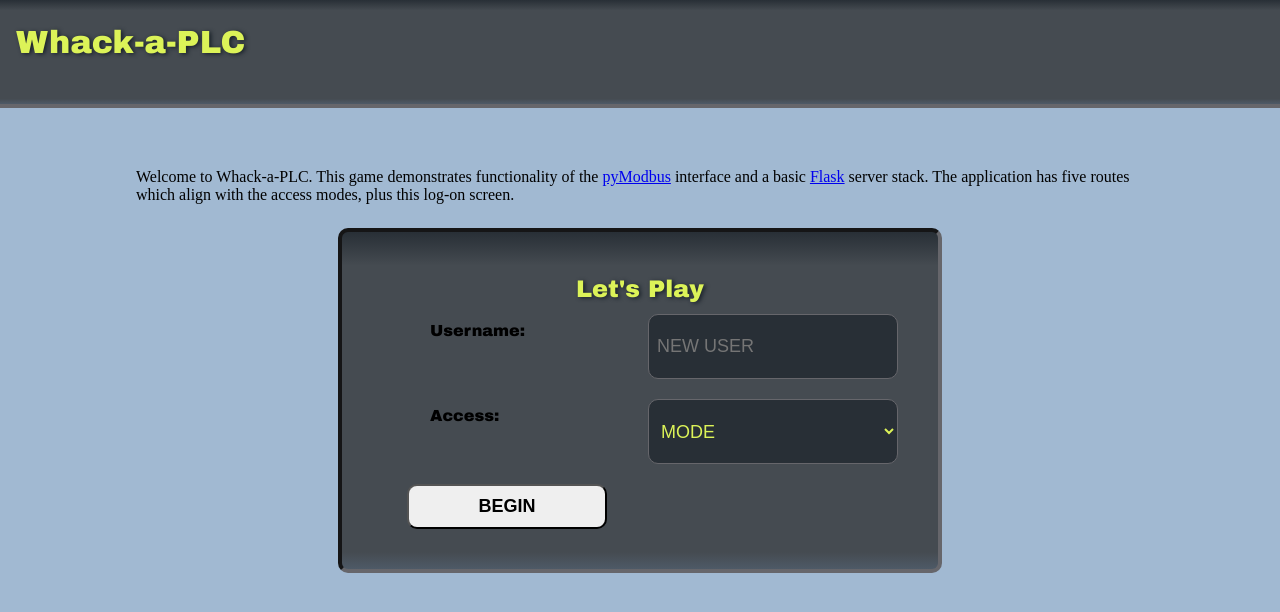
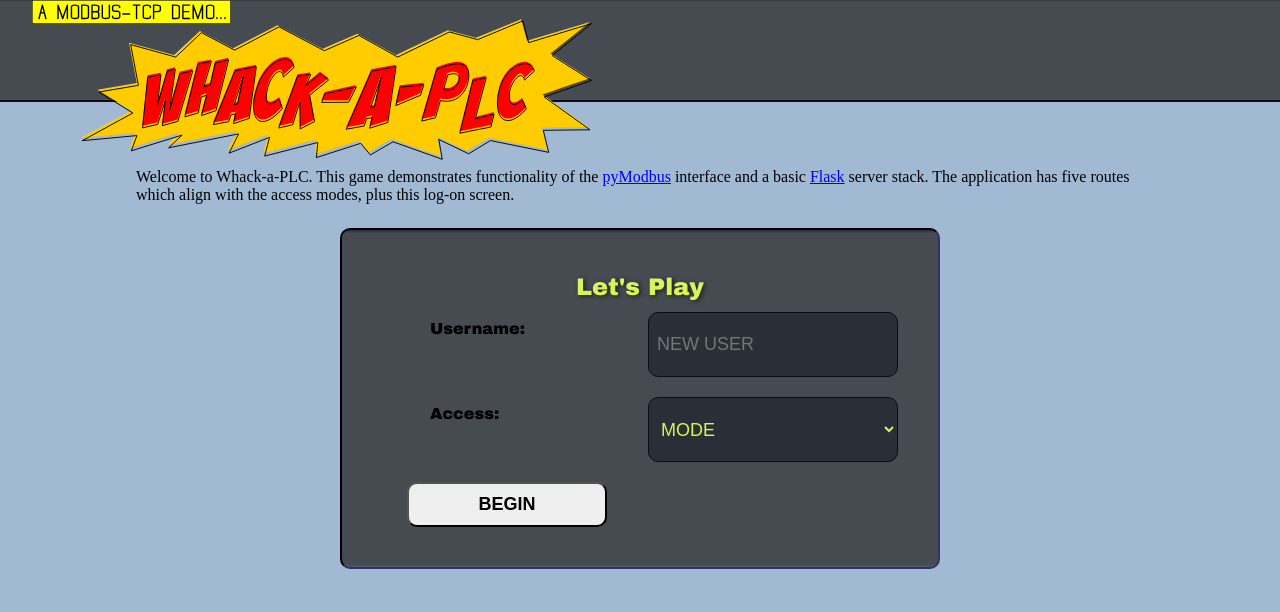
Before and after one commit to 4PUBjeC2gaE7/Whack-a-PLC_Client, a Flask app: page / in a window 1280 px wide. Shown: the top 612 px of the page. Run offline with Flask 3, Linux system fonts and the light colour scheme.

Commit message:
adding comic stylings

```diff
--- a/static/styles.css
+++ b/static/styles.css
@@ -3,7 +3,7 @@
     --bg-alt: #4e5a67;
     --bg-light: #a1b9d2;
     --bg-dark: #282f36;
-    --border: #66666b;
+    --border: #0b0b18;
     --shadow: #182028;
     --text-main: #2c3135;
     --text-highlight: #dcf358;
@@ -14,8 +14,8 @@
     background-color: var(--bg-main);
     background-image: linear-gradient(
         var(--bg-dark) 0%,
-        var(--bg-main) 10%,
-        var(--bg-main) 95%,
+        var(--bg-main) 1%,
+        var(--bg-main) 99%,
         var(--bg-alt) 100%
     );
     background-repeat: no-repeat;
@@ -26,8 +26,9 @@
     top: 0px;
     left: 0px;
     width: 100%;
-    padding: 0.2em 1em;
-    border-bottom: 4px solid var(--border);
+    height: 100px;
+    border-bottom: 2px solid var(--border);
+    padding: 0px;
 }
 
 #nav p {
@@ -41,13 +42,18 @@
     margin-top: 0;
 }
 
+#logo {
+    height: 160px;
+    margin: 0;
+}
+
 .center {
     margin: auto;
 }
 
 .block {
     display: block;
-    border: 4px inset var(--border);
+    border: 2px inset var(--border);
     border-radius: 10px;
     width: 40%;
     min-width: fit-content;
--- a/templates/base.html
+++ b/templates/base.html
@@ -45,7 +45,8 @@
     </head>
     <body>
         <div id="nav">
-            <h1>Whack-a-PLC</h1>
+            <!-- <h1>Whack-a-PLC</h1> -->
+            <img id="logo" src="/static/heading.svg" />
             <div class="float-left">
                 <h2 id="Username" class="myUserName" onclick="postUsername()">{{ name }}</h2>
             </div>
```
Also changed, not shown: static/heading.svg (added).
